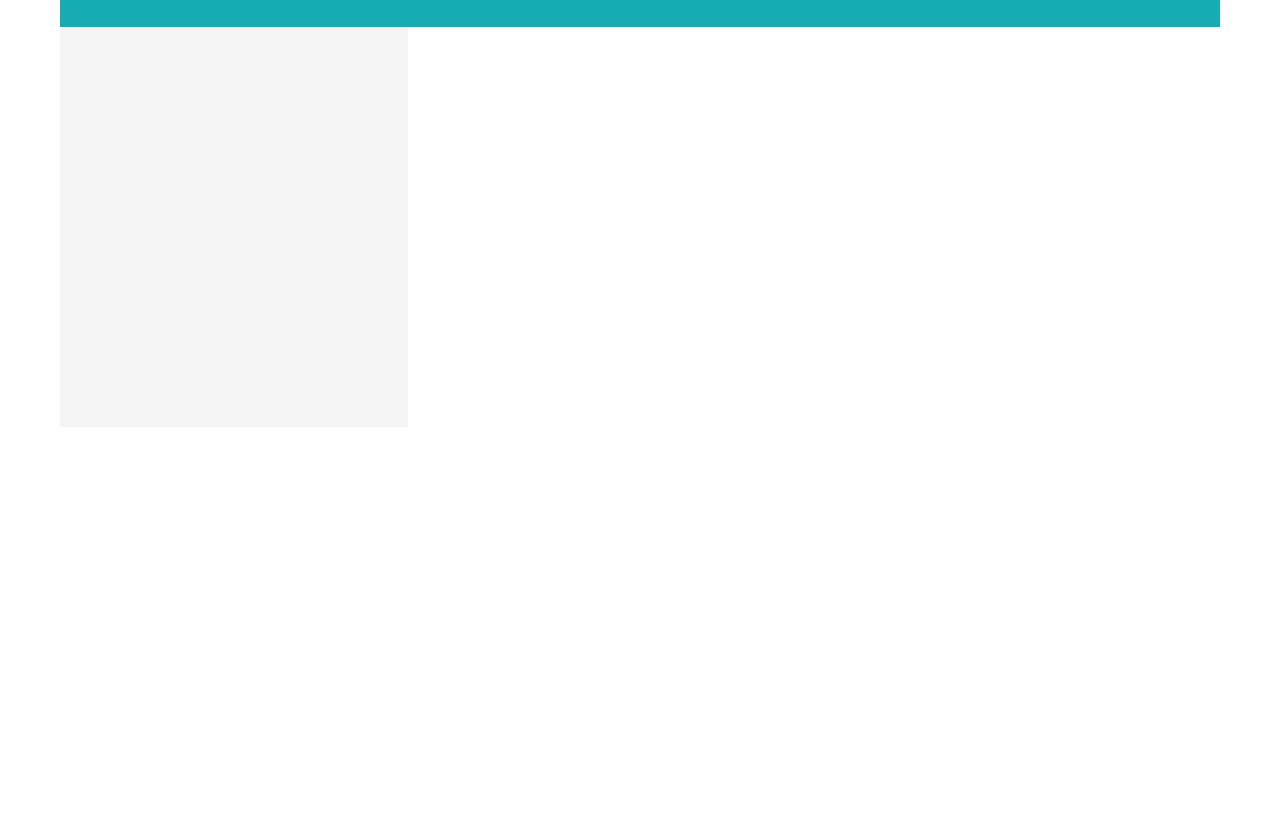
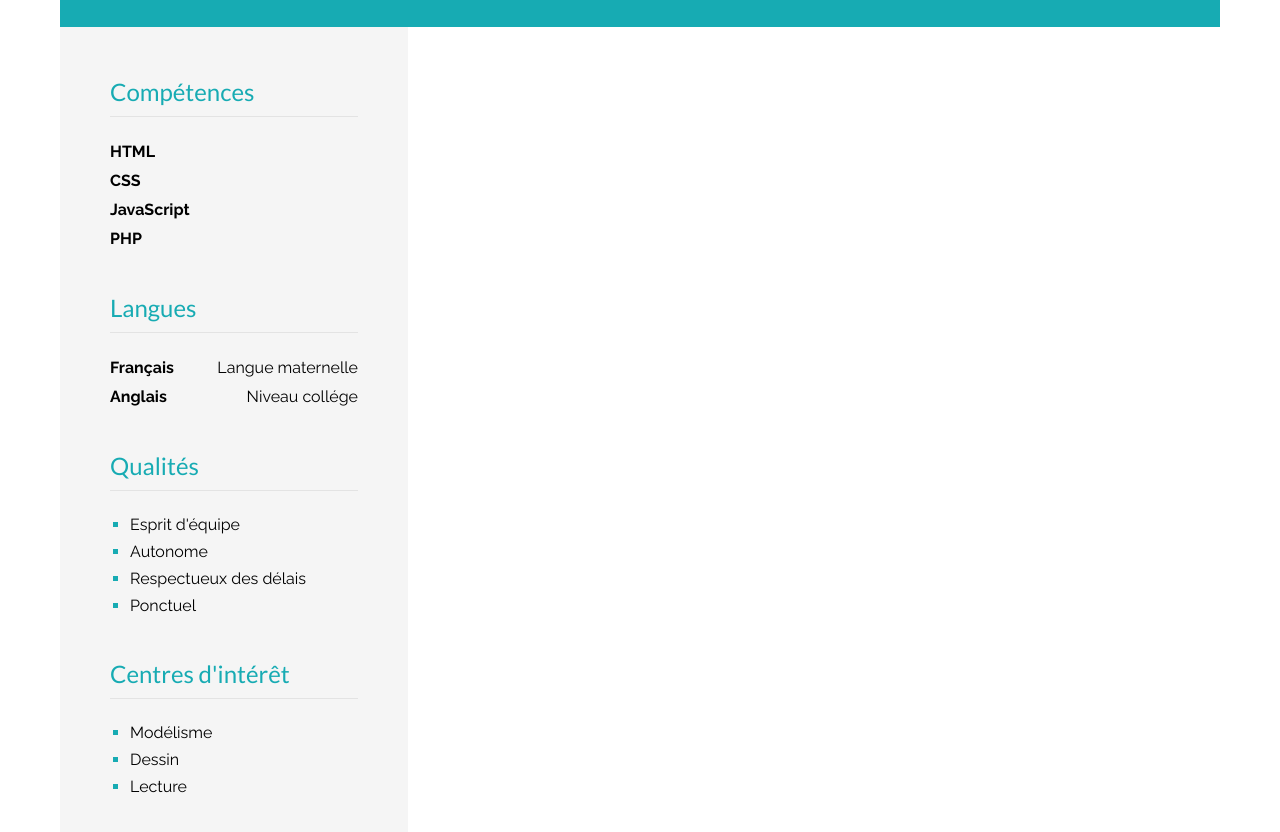
Before and after one commit to romuald67300-rgb/cv-en-ligne, a plain HTML site: page index.html in a window 1280 px wide. Shown: the part 208-1040 px from the top of the page. Before the commit the page ends 800 px from the top, so only its background shows below. Drawn offline with Linux system fonts and the light colour scheme.

Commit message:
Ajout de la colonne de gauche

```diff
--- a/assets/css/style.css
+++ b/assets/css/style.css
@@ -83,10 +83,47 @@ header li {
     display: flex;
     min-height: 400px;
 }
-
 aside {
     width: 30%;
     background-color: var(--color-bg-light);
+    padding: 50px;
+}
+
+aside h2 {
+    color: var(--color-primary);
+    font-weight: 400;
+    font-size: 1.5rem;
+    border-bottom: 1px solid var(--color-border);
+    padding-bottom: 10px;
+    margin: 0 0 20px 0;
+}
+
+aside ul {
+    list-style: none;
+    padding: 0px;
+    margin: 0 0 40px 0;
+}
+aside li{
+    padding: 4px 0;
+}
+
+.niveaux li {
+    display: flex;
+    justify-content: space-between;
+    padding: 5px 0;
+}
+
+.niveaux li span:first-child {
+    font-weight: bold;
+}
+
+.puces {
+    list-style: square;
+    padding-left: 20px;
+}
+
+.puces li::marker {
+    color: var(--color-primary);
 }
 
 main {
--- a/index.html
+++ b/index.html
@@ -29,7 +29,41 @@
 
         </header>
         <div class="corps">
-            <aside></aside>
+            <aside>
+                <section>
+                    <h2>Compétences</h2>
+                    <ul class="niveaux">
+                        <li><span>HTML</span><span></span></li>
+                        <li><span>CSS</span><span></span></li>
+                        <li><span>JavaScript</span><span></span></li>
+                        <li><span>PHP</span><span></span></li>
+                    </ul>
+                </section>
+                <section>
+                    <h2>Langues</h2>
+                    <ul class="niveaux">
+                        <li><span>Français</span><span>Langue maternelle</span></li>
+                        <li><span>Anglais</span><span>Niveau collége</span></li>
+                    </ul>
+                </section>
+                <section>
+                    <h2>Qualités</h2>
+                    <ul class="puces">
+                        <li>Esprit d'équipe</li>
+                        <li>Autonome</li>
+                        <li>Respectueux des délais</li>
+                        <li>Ponctuel</li>
+                    </ul>
+                </section>
+                <section>
+                    <h2>Centres d'intérêt</h2>
+                    <ul class="puces">
+                        <li>Modélisme</li>
+                        <li>Dessin</li>
+                        <li>Lecture</li>
+                    </ul>
+                </section>
+            </aside>
             <main></main>
         </div>
         <footer></footer>
```
